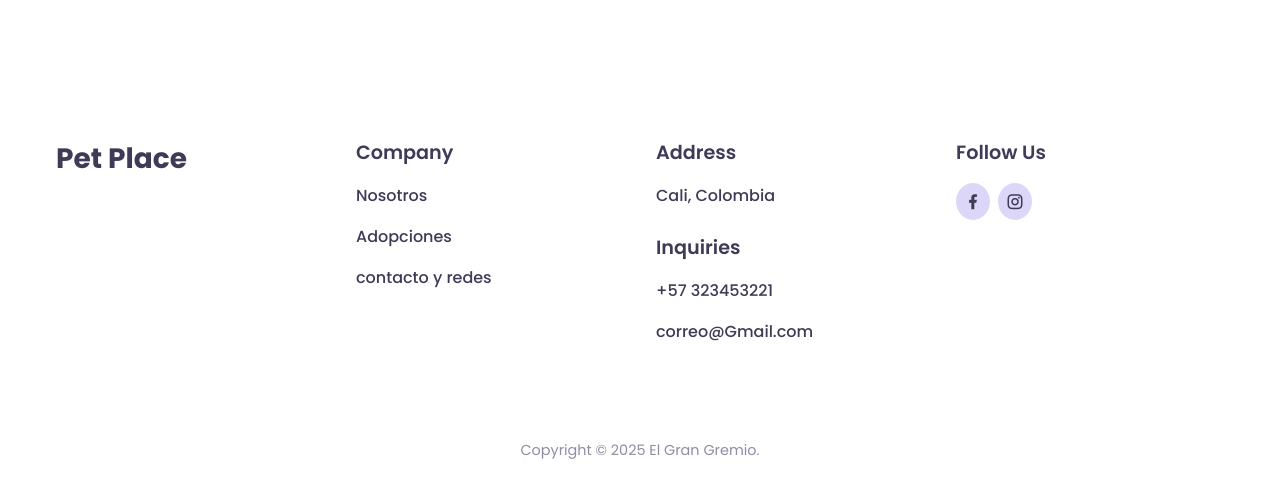
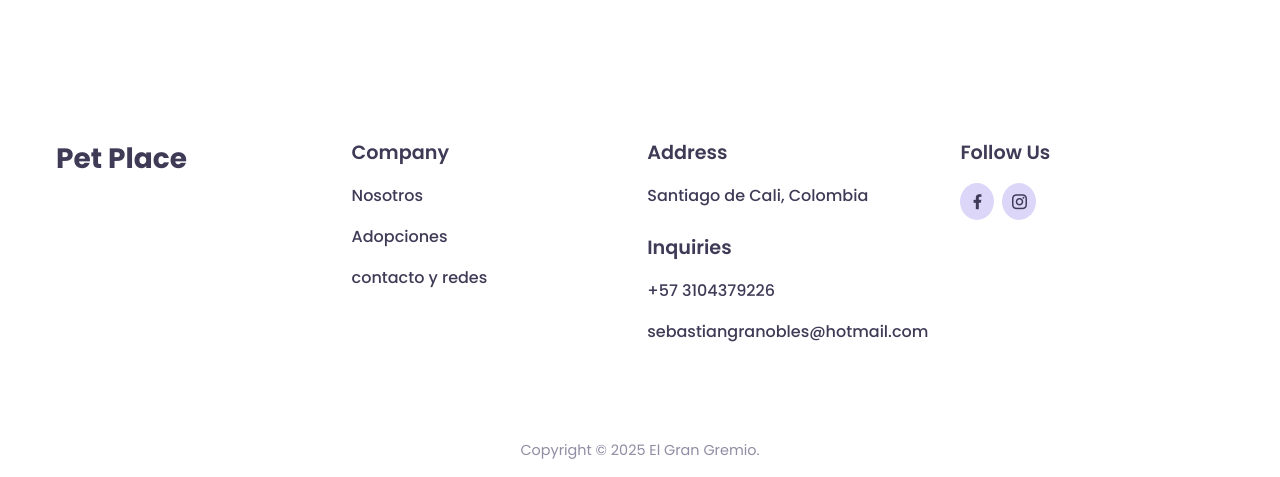
Before and after one commit to SebastianGranobles/El-gran-Gremio, a plain HTML site: page index.html in a window 1280 px wide. Shown: the part 2278-2755 px from the top of the page. Drawn offline with nearby package versions, Linux system fonts and the light colour scheme.

Commit message:
Update index.html

```diff
--- a/index.html
+++ b/index.html
@@ -162,13 +162,13 @@
         <div class="footer__col">
           <h4>Address</h4>
           <ul class="footer__links">
-            <li><a href="#">Cali, Colombia</a></li>
+            <li><a href="#"> Santiago de Cali, Colombia</a></li>
           </ul>
           <br />
           <h4>Inquiries</h4>
           <ul class="footer__links">
-            <li><a href="#">+57 323453221</a></li>
-            <li><a href="#">correo@Gmail.com</a></li>
+            <li><a href="#">+57 3104379226</a></li>
+            <li><a href="#">sebastiangranobles@hotmail.com</a></li>
           </ul>
         </div>
         <div class="footer__col">
```
